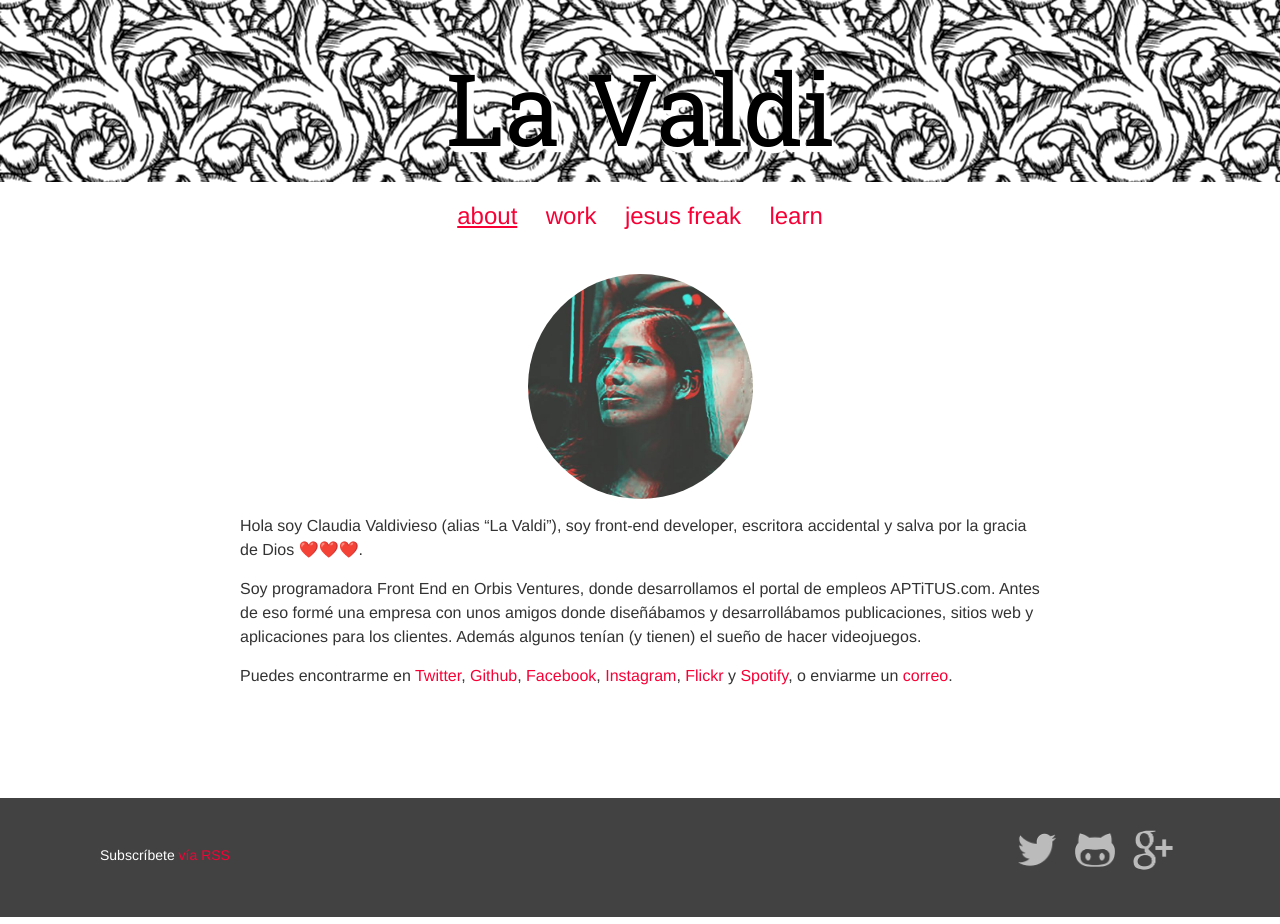
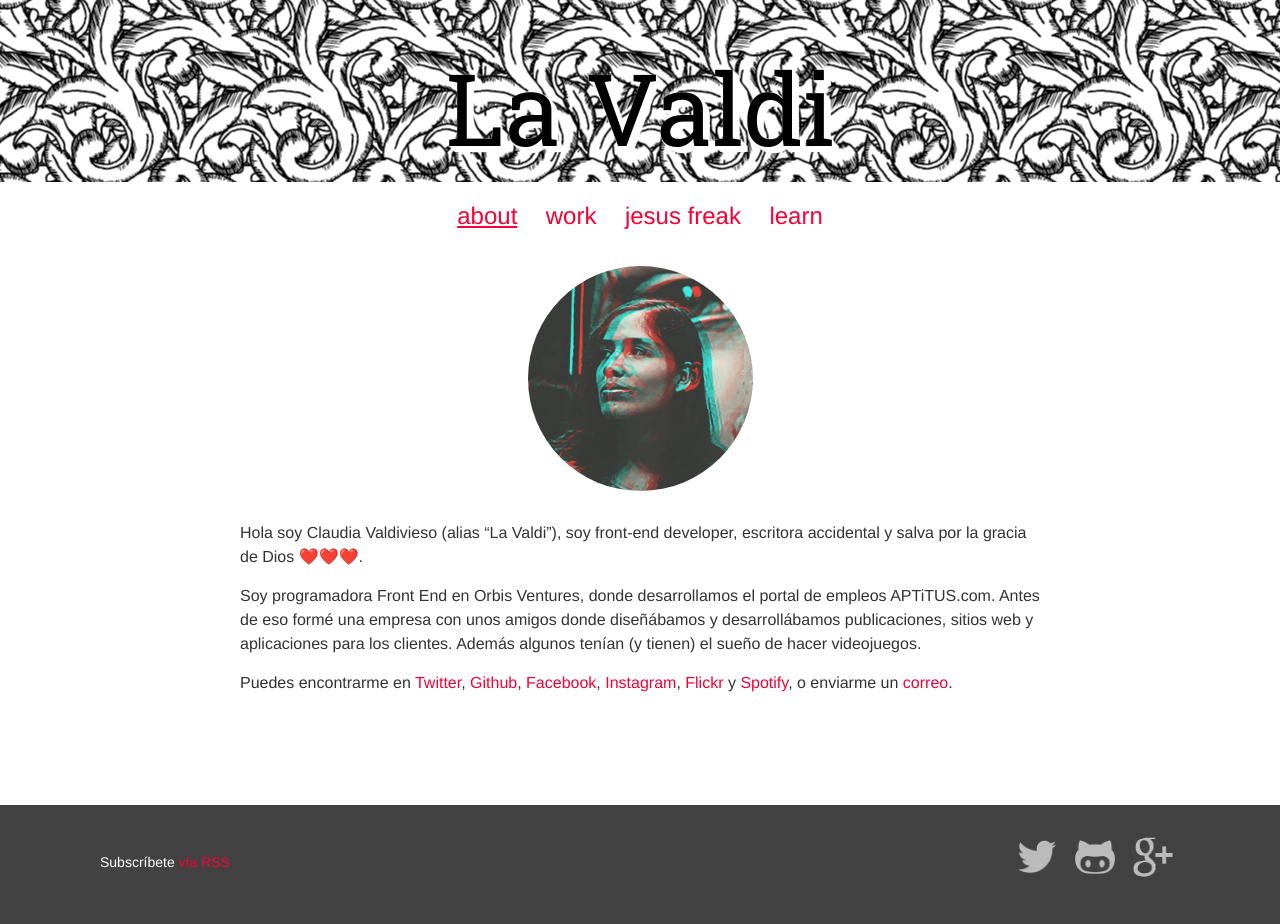
Before and after one commit to lavaldi/lavaldi-1.0, a Jekyll site: the page built from about.md, in a window 1280 px wide. Built offline with Jekyll 4.4.1, drawn with Linux system fonts in a browser that asks for light colours; some web fonts are replaced.

Commit message:
about image in the same position as the home image

```diff
--- a/about.md
+++ b/about.md
@@ -4,7 +4,7 @@
 permalink: /about-me/
 ---
 
-<p><img src="/images/lavaldi.jpg" alt="La Valdi" class="avatar" /></p>
+<p style="margin-top:-8px;margin-bottom:30px;"><img src="/images/lavaldi.jpg" alt="La Valdi" class="avatar" /></p>
 
 Hola soy Claudia Valdivieso (alias "La Valdi"), soy front-end developer, escritora accidental y salva por la gracia de Dios ❤️❤️❤️.
 
```
